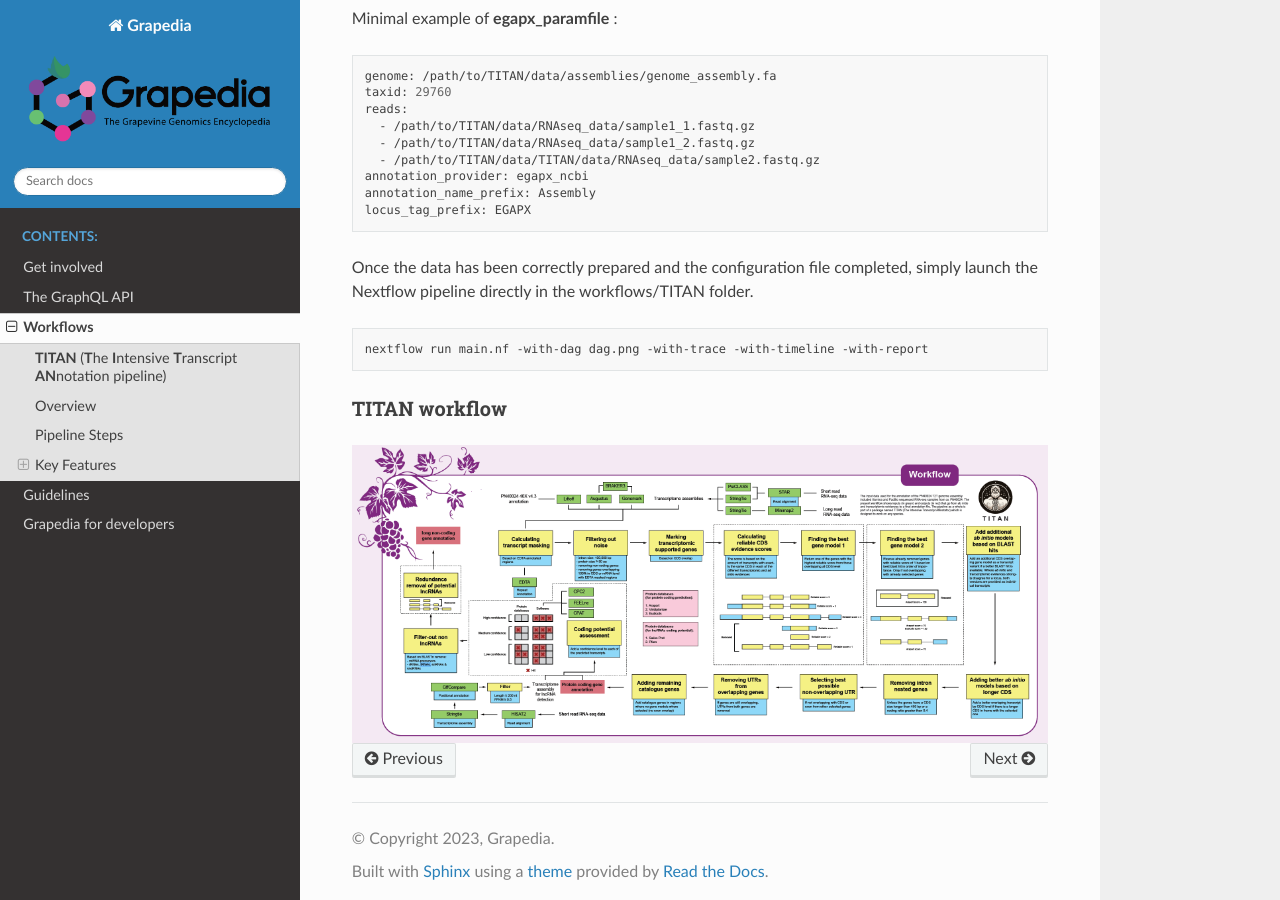
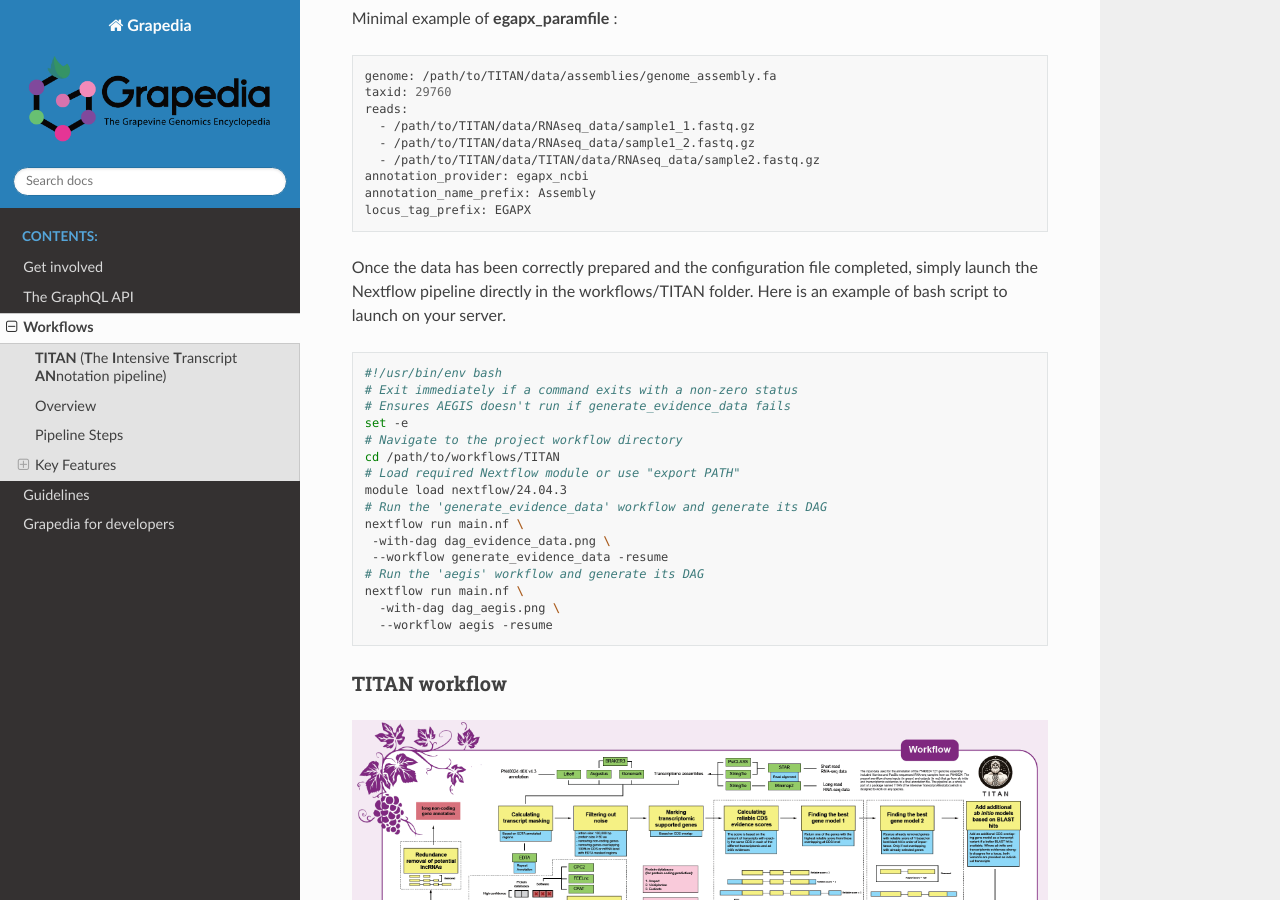
Before and after one commit to Grapedia/grapedia, a Sphinx documentation site: the page built from docs/workflows.rst, in a window 1280 px wide and 900 px high, scrolled down 5652 px. Built offline with Sphinx 7.4.7 and the Read the Docs theme 3.1.0, drawn with Linux system fonts in a browser that asks for light colours.

Commit message:
Update workflows.rst

```diff
--- a/docs/workflows.rst
+++ b/docs/workflows.rst
@@ -236,11 +236,27 @@ Minimal example of **egapx_paramfile** :
   annotation_name_prefix: Assembly
   locus_tag_prefix: EGAPX
 
-Once the data has been correctly prepared and the configuration file completed, simply launch the Nextflow pipeline directly in the workflows/TITAN folder.
+Once the data has been correctly prepared and the configuration file completed, simply launch the Nextflow pipeline directly in the workflows/TITAN folder. Here is an example of bash script to launch on your server.
 
 .. code-block:: bash
 
-  nextflow run main.nf -with-dag dag.png -with-trace -with-timeline -with-report
+  #!/usr/bin/env bash
+  # Exit immediately if a command exits with a non-zero status
+  # Ensures AEGIS doesn't run if generate_evidence_data fails
+  set -e
+  # Navigate to the project workflow directory
+  cd /path/to/workflows/TITAN
+  # Load required Nextflow module or use "export PATH"
+  module load nextflow/24.04.3
+  # Run the 'generate_evidence_data' workflow and generate its DAG
+  nextflow run main.nf \
+   -with-dag dag_evidence_data.png \
+   --workflow generate_evidence_data -resume
+  # Run the 'aegis' workflow and generate its DAG
+  nextflow run main.nf \
+    -with-dag dag_aegis.png \
+    --workflow aegis -resume
+
 
 TITAN workflow
 ^^^^^^^^^^^^^^^^^^^
```
